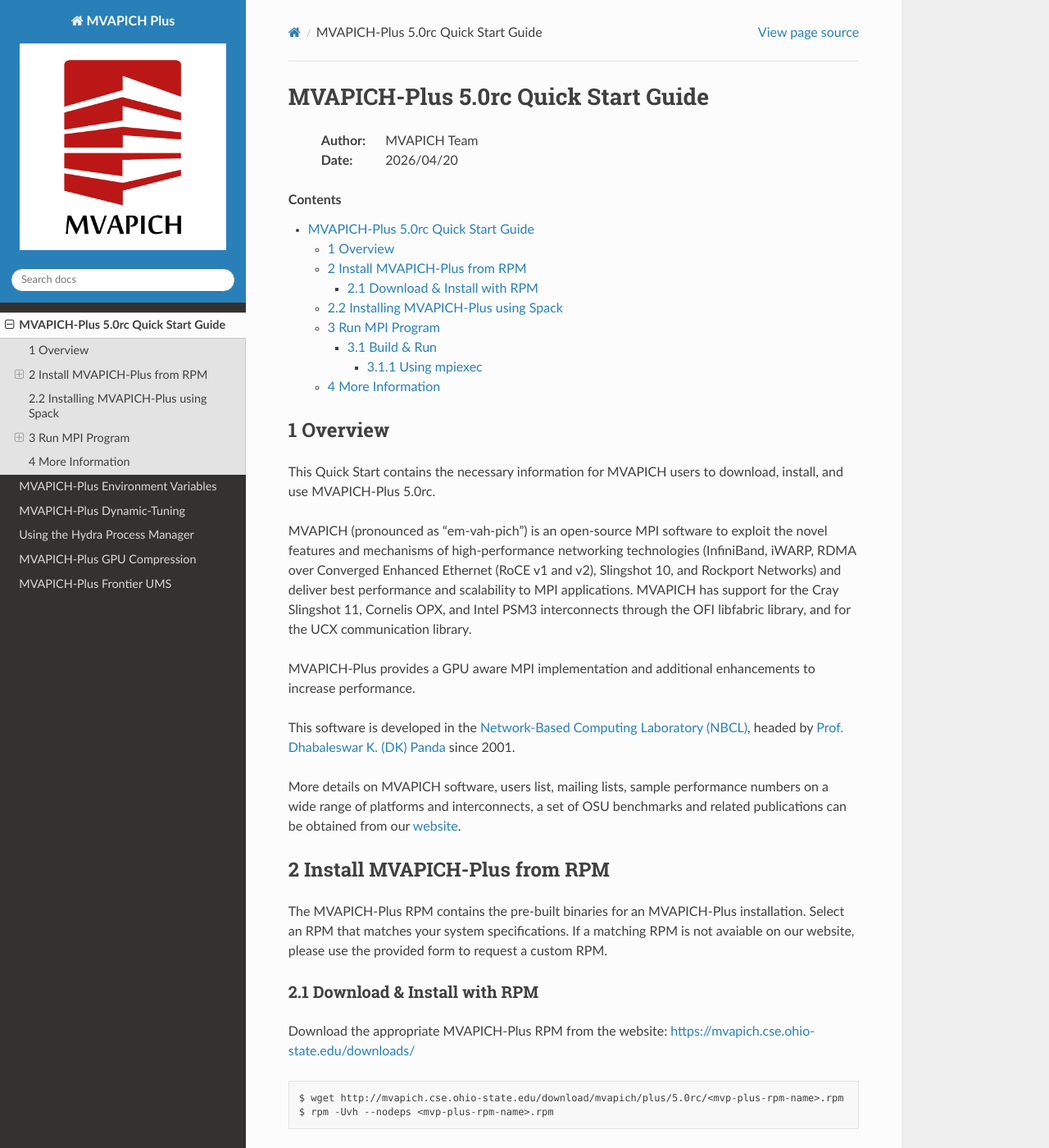
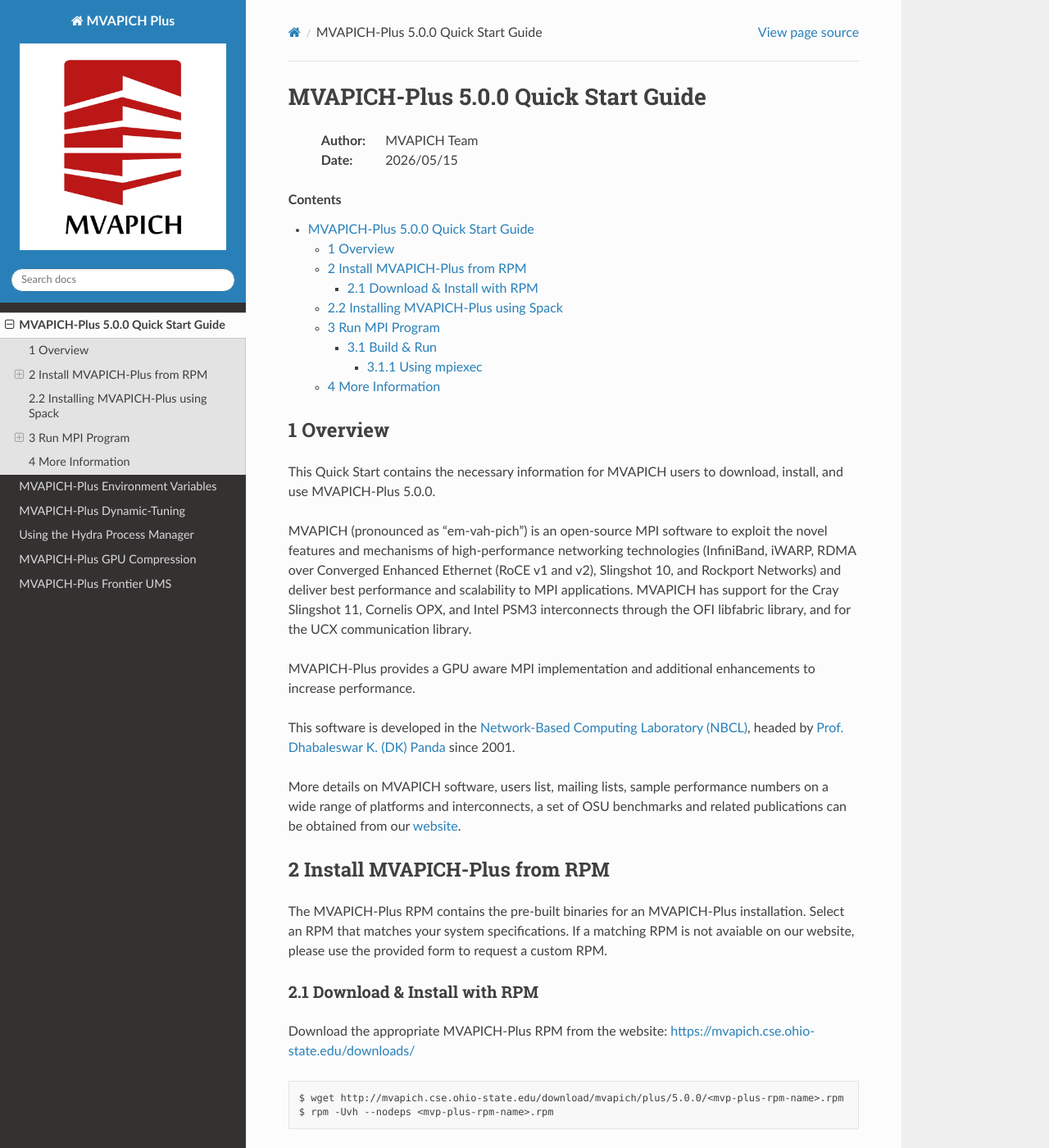
Before and after one commit to OSU-Nowlab/MVAPICH-docs, a Sphinx documentation site: the page built from docs/source/quick-plus.rst, in a window 1280 px wide and 1400 px high. Shown: the whole window at 82% size. Built offline with Sphinx 7.4.7 and the Read the Docs theme 3.1.0, drawn with Linux system fonts in a browser that asks for light colours.

Commit message:
update version

```diff
--- a/docs/source/conf.py
+++ b/docs/source/conf.py
@@ -6,8 +6,8 @@
 copyright = '2026, NOWLAB'
 author = 'NOWLAB'
 
-release = '5.0rc'
-version = '5.0rc'
+release = '5.0.0'
+version = '5.0.0'
 
 # -- General configuration
 
--- a/docs/source/quick-plus.rst
+++ b/docs/source/quick-plus.rst
@@ -1,9 +1,9 @@
 ======================================
-MVAPICH-Plus 5.0rc Quick Start Guide
+MVAPICH-Plus 5.0.0 Quick Start Guide
 ======================================
 
     :Author: MVAPICH Team
-    :Date: 2026/04/20
+    :Date: 2026/05/15
 
 .. contents::
 
@@ -13,7 +13,7 @@
 -------------
 
 This Quick Start contains the necessary information for MVAPICH users
-to download, install, and use MVAPICH-Plus 5.0rc.
+to download, install, and use MVAPICH-Plus 5.0.0.
 
 MVAPICH (pronounced as “em-vah-pich”) is an open-source MPI software
 to exploit the novel features and mechanisms of high-performance
@@ -51,7 +51,7 @@
 
 .. code:: sh
 
-	$ wget http://mvapich.cse.ohio-state.edu/download/mvapich/plus/5.0rc/<mvp-plus-rpm-name>.rpm
+	$ wget http://mvapich.cse.ohio-state.edu/download/mvapich/plus/5.0.0/<mvp-plus-rpm-name>.rpm
 	$ rpm -Uvh --nodeps <mvp-plus-rpm-name>.rpm
 
 The RPMs contained in our libraries are relocatable and can be installed using a
```
